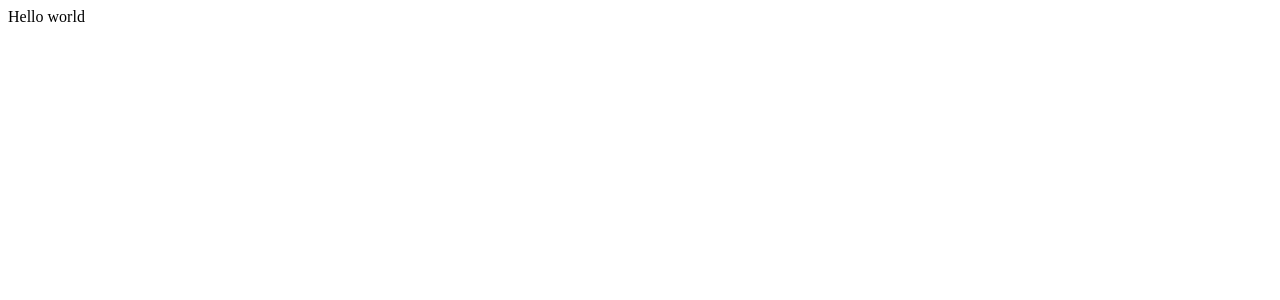
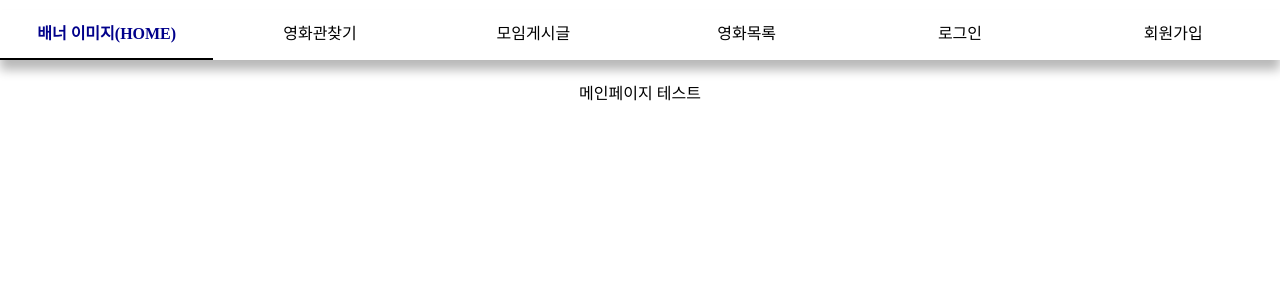
Before and after one commit to NemoTaek/Applix-Client, a React (Create React App) app: page / in a window 1280 px wide. Shown: the top 300 px of the page. Built offline with nearby package versions, Linux system fonts and the light colour scheme.

Commit message:
Completed : #7 mainpage setting-Router & basic CSS

```diff
--- a/package.json
+++ b/package.json
@@ -6,8 +6,10 @@
     "@testing-library/jest-dom": "^5.11.5",
     "@testing-library/react": "^11.1.1",
     "@testing-library/user-event": "^12.2.0",
+    "axios": "^0.21.0",
     "react": "^17.0.1",
     "react-dom": "^17.0.1",
+    "react-router-dom": "^5.2.0",
     "react-scripts": "4.0.0",
     "web-vitals": "^0.2.4"
   },
--- a/public/index.html
+++ b/public/index.html
@@ -9,11 +9,10 @@
       name="description"
       content="Web site created using create-react-app"
     />
-    <title>Hello world</title>
+    <title>Applix</title>
   </head>
   <body>
     <noscript>You need to enable JavaScript to run this app.</noscript>
     <div id="root"></div>
-
   </body>
 </html>
--- /dev/null
+++ b/src/App.css
@@ -0,0 +1,22 @@
+/* Basic CSS setting */
+* {
+  margin: 0 auto;
+  padding: 0;
+  box-sizing: border-box;
+  text-decoration: none;
+  list-style-type: none;
+  text-align: center;
+  outline: none;
+}
+
+header {
+  width: 100%;
+  height: 50px;
+  box-shadow: 0px 10px 10px rgb(185, 185, 185);
+}
+
+.body {
+  margin-top: 20px;
+  display: flex;
+  flex-direction: row;
+}
--- a/src/App.js
+++ b/src/App.js
@@ -1,5 +1,48 @@
-function App() {
-  return <div className="App">Hello world</div>;
+import React, { Component } from "react";
+import { Route, Switch } from "react-router-dom";
+import "./App.css";
+// pages
+import Main from "./pages/Main";
+// components
+import Nav from "./components/Nav";
+
+class App extends Component {
+  state = {
+    isLogin: false,
+  };
+
+  onLogin = () => {
+    this.setState((prevState) => ({
+      isLogin: !prevState.isLogin,
+    }));
+    console.log("로그인버튼state:", this.state);
+  };
+
+  render() {
+    const { isLogin } = this.state;
+
+    return (
+      <div className="wrap">
+        <header>
+          <Nav isLogin={isLogin} />
+        </header>
+        <div className="body"></div>
+        <Switch>
+          <Route path="/login">
+            {/* <Login isLogin={isLogin} onLogin={this.onLogin} /> */}
+          </Route>
+          <Route path="/mypage">{/* <Mypage /> */}</Route>
+          {/* <Route path="/signup" component={Signup} /> */}
+          <Route path="signup" />
+          <Route path="/findtheater" />
+          <Route path="/board" />
+          <Route path="/movielist" />
+          <Route exact path="/" component={Main} />
+        </Switch>
+        <footer></footer>
+      </div>
+    );
+  }
 }
 
 export default App;
--- /dev/null
+++ b/src/components/Nav.css
@@ -0,0 +1,29 @@
+nav {
+  text-align: center;
+  line-height: 38px;
+  width: 100%;
+}
+
+nav ul {
+  margin-top: 10px;
+  display: flex;
+  flex-direction: row;
+}
+
+nav li {
+  flex: 1;
+}
+
+nav a {
+  width: 100%;
+  display: inline-block;
+  color: black;
+  text-decoration: none;
+  padding: 5px;
+}
+
+nav a.selected {
+  font-weight: bold;
+  border-bottom: 2px solid black;
+  color: darkblue;
+}
--- /dev/null
+++ b/src/components/Nav.js
@@ -0,0 +1,74 @@
+import React, { Component } from "react";
+import { NavLink } from "react-router-dom";
+import "./Nav.css";
+
+class Nav extends Component {
+  render() {
+    const { isLogin } = this.props;
+
+    return (
+      <div>
+        <nav>
+          <ul>
+            <li>
+              <NavLink exact to="/" activeClassName="selected">
+                배너 이미지(HOME)
+              </NavLink>
+            </li>
+            <li>
+              <NavLink to="/findtheater" activeClassName="selected">
+                영화관찾기
+              </NavLink>
+            </li>
+            <li>
+              <NavLink to="/board" activeClassName="selected">
+                모임게시글
+              </NavLink>
+            </li>
+            <li>
+              <NavLink to="/movielist" activeClassName="selected">
+                영화목록
+              </NavLink>
+            </li>
+            {isLogin ? (
+              <>
+                <li>
+                  <NavLink to="/" activeClassName="selected">
+                    로그아웃
+                  </NavLink>
+                </li>
+              </>
+            ) : (
+              <>
+                <li>
+                  <NavLink to="/login" activeClassName="selected">
+                    로그인
+                  </NavLink>
+                </li>
+              </>
+            )}
+            {isLogin ? (
+              <>
+                <li>
+                  <NavLink to="/mypage" activeClassName="selected">
+                    마이페이지
+                  </NavLink>
+                </li>
+              </>
+            ) : (
+              <>
+                <li>
+                  <NavLink to="/signup" activeClassName="selected">
+                    회원가입
+                  </NavLink>
+                </li>
+              </>
+            )}
+          </ul>
+        </nav>
+      </div>
+    );
+  }
+}
+
+export default Nav;
--- a/src/index.js
+++ b/src/index.js
@@ -1,9 +1,11 @@
 import React from "react";
 import ReactDOM from "react-dom";
+import { BrowserRouter } from "react-router-dom";
 import App from "./App";
+
 ReactDOM.render(
-  <React.StrictMode>
+  <BrowserRouter>
     <App />
-  </React.StrictMode>,
+  </BrowserRouter>,
   document.getElementById("root")
 );
--- /dev/null
+++ b/src/pages/Main.js
@@ -0,0 +1,7 @@
+import React from "react";
+
+function Main(props) {
+  return <div>메인페이지 테스트</div>;
+}
+
+export default Main;
```
Also changed, not shown: 2 other files (tests, documents, lock files or other folders).
